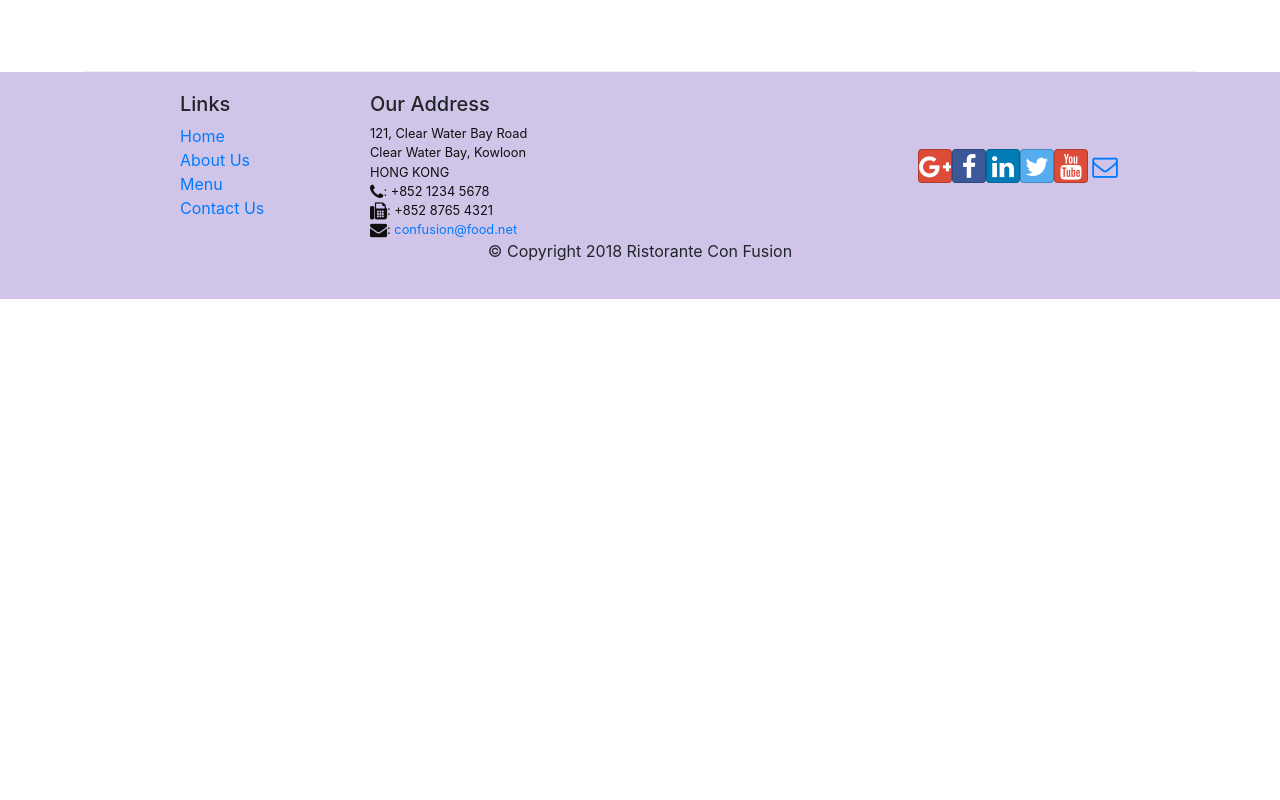
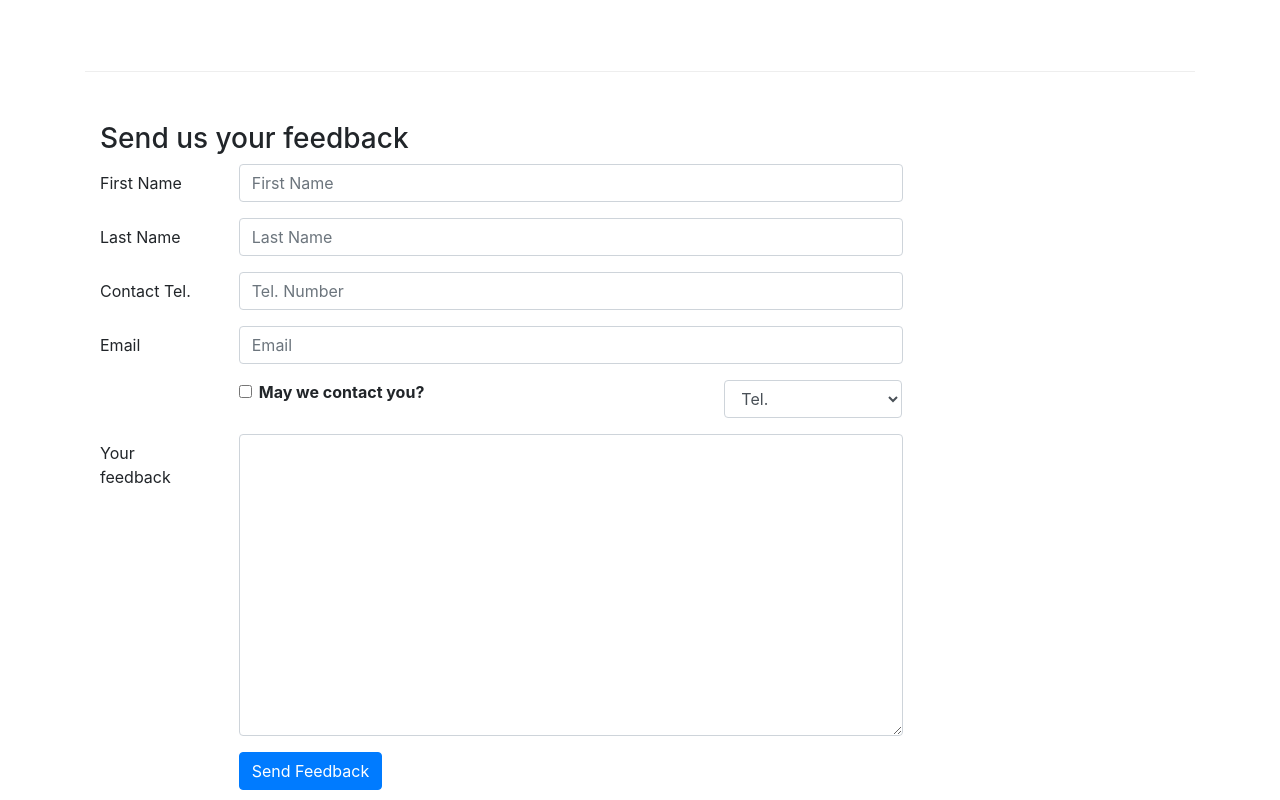
Before and after one commit to felipe-takaoka/web-dev-coursera, a React (Create React App) app in the folder react/confusion/: page /contactus in a window 1280 px wide. Shown: the part 800-1600 px from the top of the page. Before the commit the page ends 1099 px from the top, so only its background shows below. Built offline with nearby package versions, Linux system fonts and the light colour scheme.

Commit message:
feat: Add controlled form

```diff
--- a/react/confusion/src/components/ContactComponent.js
+++ b/react/confusion/src/components/ContactComponent.js
@@ -1,9 +1,43 @@
-import React from 'react';
-import { Breadcrumb, BreadcrumbItem } from 'reactstrap';
+import React, { Component } from 'react';
+import { Breadcrumb, BreadcrumbItem, Button, Form, FormGroup, Label, Input, Col } from 'reactstrap';
 import { Link } from 'react-router-dom';
 
-function Contact(props) {
-    return(
+class Contact extends Component {
+  constructor(props) {
+    super(props);
+
+    this.state = {
+      firstname: '',
+      lastname: '',
+      telnum: '',
+      email: '',
+      agree: false,
+      contactType: 'Tel.',
+      message: ''
+    }
+
+    this.handleSubmit = this.handleSubmit.bind(this);
+    this.handleInputChange = this.handleInputChange.bind(this);
+  }
+
+  handleInputChange(event) {
+    const target = event.target;
+    const value = target.type === "checkbox" ? target.checked : target.value;
+    const name = target.name;
+
+    this.setState({
+      [name]: value
+    });
+  }
+
+  handleSubmit(event) {
+    console.log("Current state is: " + JSON.stringify(this.state));
+    alert("Current state is: " + JSON.stringify(this.state));
+    event.preventDefault();
+  }
+
+  render() {
+    return (
       <div className="container">
         <div className='row'>
           <Breadcrumb>
@@ -41,8 +75,86 @@
             </div>
           </div>
         </div>
+
+        <div className='row row-content'>
+          <div className='col-12'>
+            <h3>Send us your feedback</h3>
+          </div>
+          <div className='col-12 col-md-9'>
+            <Form onSubmit={this.handleSubmit}>
+              <FormGroup row>
+                <Label htmlFor="firstname" md={2}>First Name</Label>
+                <Col md={10}>
+                  <Input type="text" id="firstname" name="firstname"
+                    placeholder="First Name" value={this.state.firstname}
+                    onChange={this.handleInputChange} />
+                </Col>
+              </FormGroup>
+              <FormGroup row>
+                <Label htmlFor="lastname" md={2}>Last Name</Label>
+                <Col md={10}>
+                  <Input type="text" id="lastname" name="lastname"
+                    placeholder="Last Name" value={this.state.lastname}
+                    onChange={this.handleInputChange} />
+                </Col>
+              </FormGroup>
+              <FormGroup row>
+                <Label htmlFor="telnum" md={2}>Contact Tel.</Label>
+                <Col md={10}>
+                  <Input type="tel" id="telnum" name="telnum"
+                    placeholder="Tel. Number" value={this.state.telnum}
+                    onChange={this.handleInputChange} />
+                </Col>
+              </FormGroup>
+              <FormGroup row>
+                <Label htmlFor="email" md={2}>Email</Label>
+                <Col md={10}>
+                  <Input type="email" id="email" name="email"
+                    placeholder="Email" value={this.state.email}
+                    onChange={this.handleInputChange} />
+                </Col>
+              </FormGroup>
+              <FormGroup row>
+                <Col md={{size: 6, offset: 2}}>
+                  <FormGroup check>
+                    <Label check>
+                      <Input type="checkbox" name="agree"
+                        checked={this.state.agree}
+                        onChange={this.handleInputChange} />
+                        {' '} <strong>May we contact you?</strong>
+                    </Label>
+                  </FormGroup>
+                </Col>
+                <Col md={{size: 3, offset: 1}}>
+                  <Input type="select" name="contactType"
+                    value={this.state.contactType}
+                    onChange={this.handleInputChange}>
+                    <option>Tel.</option>
+                    <option>Email</option>
+                  </Input>
+                </Col>
+              </FormGroup>
+              <FormGroup row>
+                <Label htmlFor="message" md={2}>Your feedback</Label>
+                <Col md={10}>
+                  <Input type="textarea" id="message" name="message"
+                    rows="12" value={this.state.message}
+                    onChange={this.handleInputChange} />
+                </Col>
+              </FormGroup>
+              <FormGroup row>
+                <Col md={{size:10, offset: 2}}>
+                  <Button type="submit" color="primary">
+                    Send Feedback
+                  </Button>
+                </Col>
+              </FormGroup>
+            </Form>
+          </div>
+        </div>
       </div>
     );
   }
+}
 
 export default Contact;
```
Lines whose indentation alone changed are shown as unchanged.
